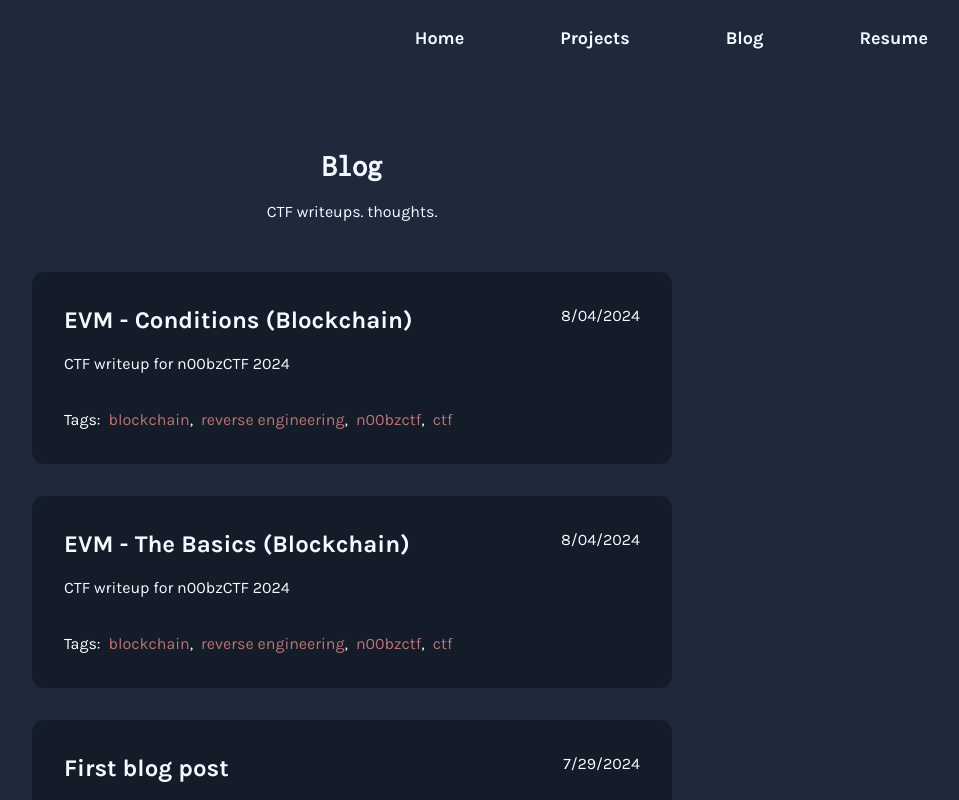
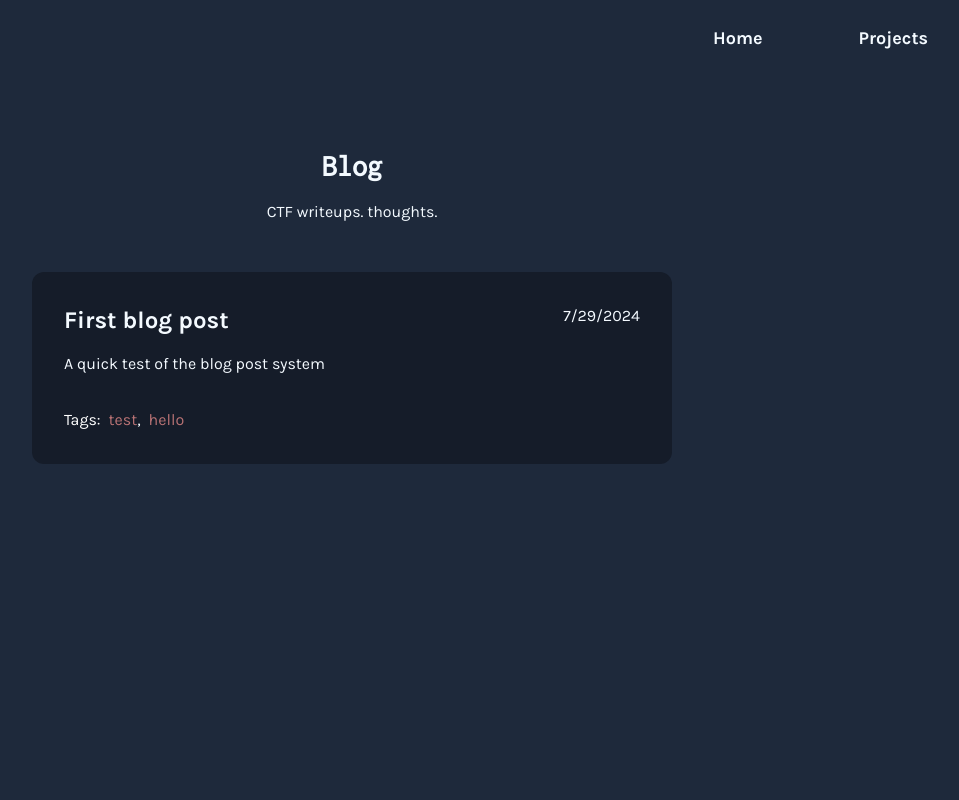
Before and after one commit to mud-ali/website, a Next.js app: page /blog in a window 1280 px wide. Shown: the top 800 px of the page, without its empty margins (288-1247 px from the left). Built offline with nearby package versions, Linux system fonts and the light colour scheme.

Commit message:
clean up some stuff

```diff
--- a/app/page.tsx
+++ b/app/page.tsx
@@ -23,7 +23,7 @@ export default function Home() {
                     {
                         contactMethodsInfo.map(method => {
                             return (
-                                <ContactCard {...method} />
+                                <ContactCard {...method} key={method.id}/>
                             )
                         })
                     }
--- a/data/blogPostsList.ts
+++ b/data/blogPostsList.ts
@@ -9,20 +9,20 @@ export const blogPostsList : Blogpost[] = [
         tags: ["test", "hello"],
         content: "one.mdx"
     },
-    {
-        title: "EVM - The Basics (Blockchain)",
-        description: "CTF writeup for n00bzCTF 2024",
-        url: "/blog/evm-basics",
-        date: "8/04/2024",
-        tags: ["blockchain", "reverse engineering", "n00bzctf", "ctf"],
-        content: "evm-basics.mdx"
-    },
-    {
-        title: "EVM - Conditions (Blockchain)",
-        description: "CTF writeup for n00bzCTF 2024",
-        url: "/blog/evm-conditions",
-        date: "8/04/2024",
-        tags: ["blockchain", "reverse engineering", "n00bzctf", "ctf"],
-        content: "evm-conditions.mdx"
-    },
+    // {
+    //     title: "EVM - The Basics (Blockchain)",
+    //     description: "CTF writeup for n00bzCTF 2024",
+    //     url: "/blog/evm-basics",
+    //     date: "8/04/2024",
+    //     tags: ["blockchain", "reverse engineering", "n00bzctf", "ctf"],
+    //     content: "evm-basics.mdx"
+    // },
+    // {
+    //     title: "EVM - Conditions (Blockchain)",
+    //     description: "CTF writeup for n00bzCTF 2024",
+    //     url: "/blog/evm-conditions",
+    //     date: "8/04/2024",
+    //     tags: ["blockchain", "reverse engineering", "n00bzctf", "ctf"],
+    //     content: "evm-conditions.mdx"
+    // },
 ].toReversed()
--- a/data/headerLinkInfo.ts
+++ b/data/headerLinkInfo.ts
@@ -9,12 +9,4 @@ export const headerLinkInfo : headerLinkProps[] = [
         url: "/projects",
         display: "Projects"
     },
-    {
-        url: "/blog",
-        display: "Blog"
-    },
-    {
-        url: "/resume",
-        display: "Resume"
-    },
 ]
--- a/types/contactinfo.ts
+++ b/types/contactinfo.ts
@@ -5,4 +5,5 @@ export type ContactInfo = {
     url: string | undefined,
     urlText: string | undefined,
     imageLink: StaticImageData,
+    id: number
 }
--- a/types/project.ts
+++ b/types/project.ts
@@ -7,5 +7,6 @@ export type Project = {
     when: string,
     url: string[][],
     tech?: StaticImageData[],
-    techTitle?: string[]
+    techTitle?: string[],
+    id?: number
 }
```
Also changed, not shown: data/contactMethodsInfo.ts (+6 -3 lines), data/projectInfo.ts (+9 -0 lines).
